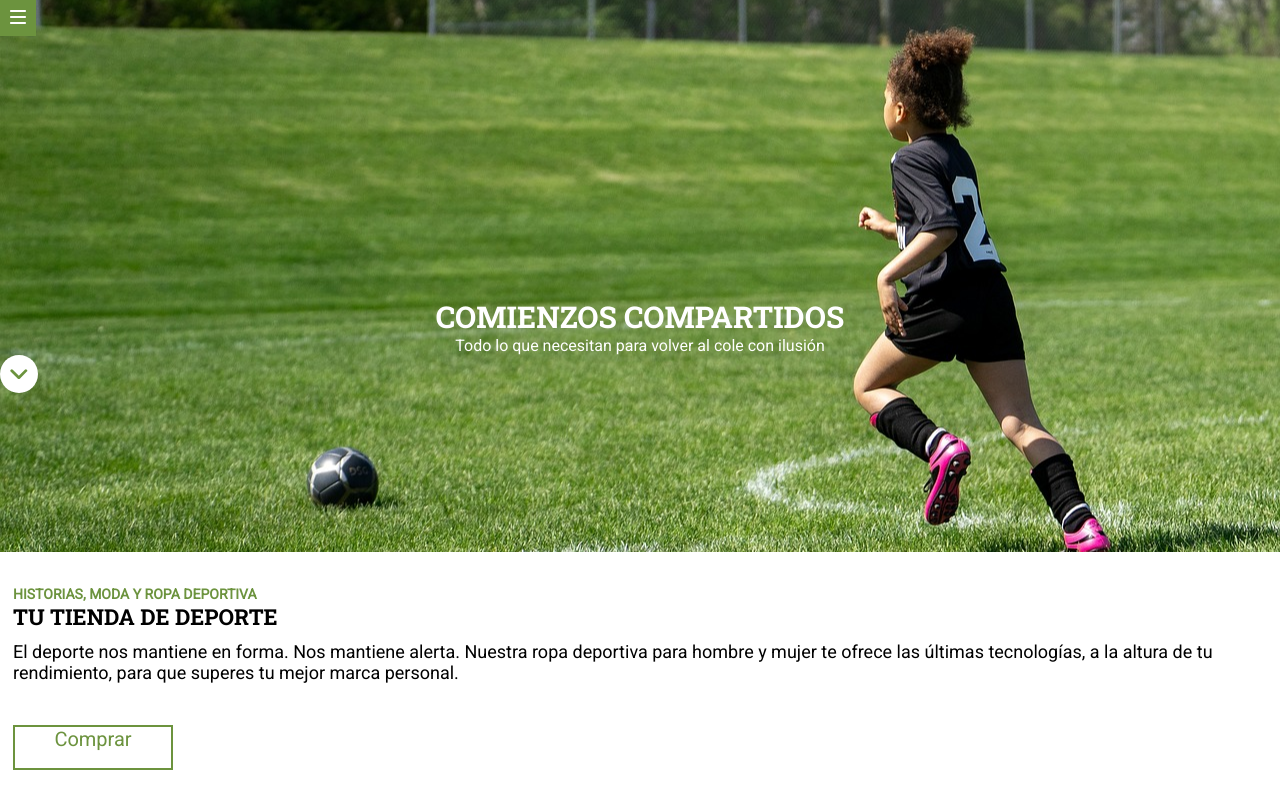
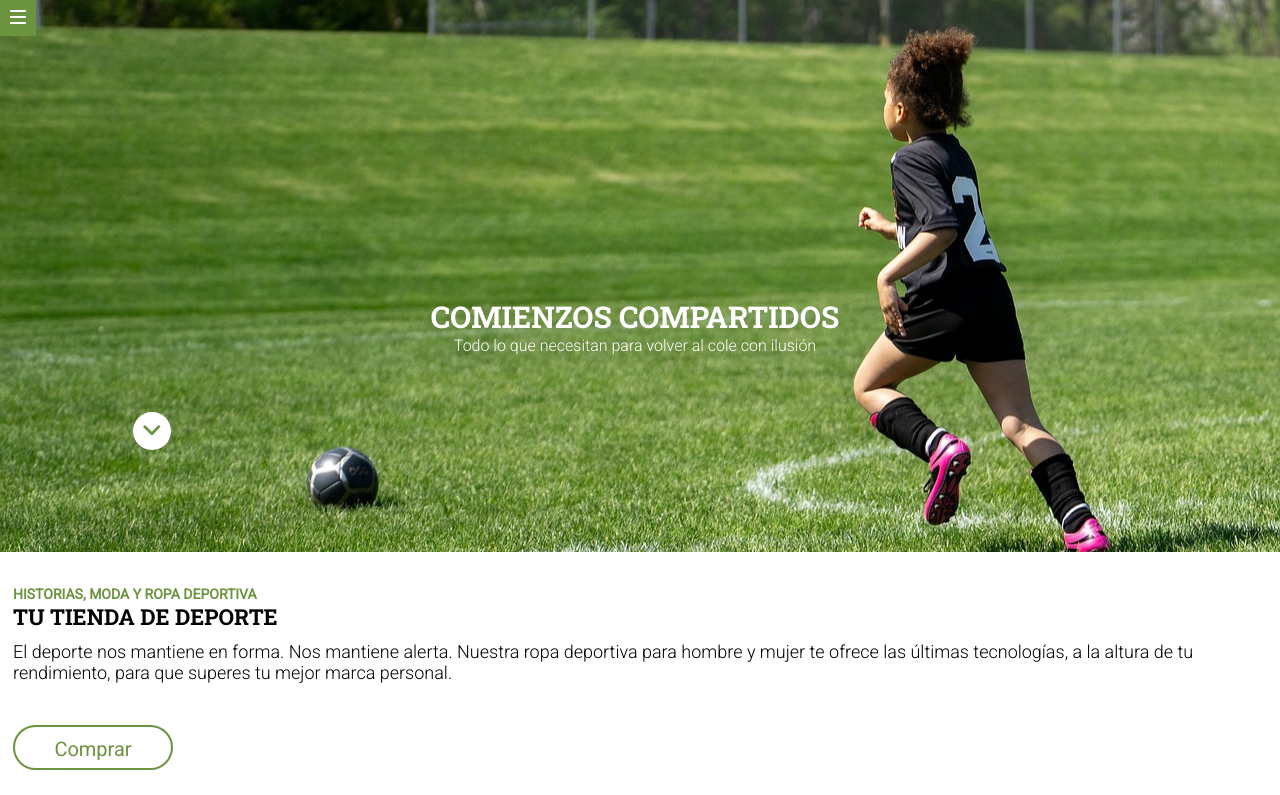
Before and after one commit to cristinanico/modulo-1-evaluacion-final-cristinanico, a website: page public/index.html in a window 1280 px wide. Shown: the top 795 px of the page. Drawn offline with Linux system fonts and the light colour scheme.

Commit message:
control version

```diff
--- a/public/index.html
+++ b/public/index.html
@@ -11,6 +11,9 @@
 <link rel="preconnect" href="https://fonts.gstatic.com" crossorigin>
 <link href="https://fonts.googleapis.com/css2?family=Roboto&display=swap" rel="stylesheet">
 <script src="https://kit.fontawesome.com/66349fc88a.js" crossorigin="anonymous"></script>
+<link rel="preconnect" href="https://fonts.googleapis.com">
+<link rel="preconnect" href="https://fonts.gstatic.com" crossorigin>
+<link href="https://fonts.googleapis.com/css2?family=Roboto:wght@300&display=swap" rel="stylesheet">
     <link rel="stylesheet" href="./assets/css/main.css" />
     <title>Evaluación Final</title>
 </head>
@@ -28,7 +31,9 @@
             <p class="header__hero-p">Todo lo que necesitan para volver al cole con ilusión</p>
          <div>
             <nav class="header__hero-button">
+               <a href="#">
                 <img src="./assets/images/ico-scroll-down.svg">
+            </a>
             </nav>
         </div>
         </div>
--- a/src/html/index.html
+++ b/src/html/index.html
@@ -11,6 +11,9 @@
 <link rel="preconnect" href="https://fonts.gstatic.com" crossorigin>
 <link href="https://fonts.googleapis.com/css2?family=Roboto&display=swap" rel="stylesheet">
 <script src="https://kit.fontawesome.com/66349fc88a.js" crossorigin="anonymous"></script>
+<link rel="preconnect" href="https://fonts.googleapis.com">
+<link rel="preconnect" href="https://fonts.gstatic.com" crossorigin>
+<link href="https://fonts.googleapis.com/css2?family=Roboto:wght@300&display=swap" rel="stylesheet">
     <link rel="stylesheet" href="./assets/css/main.css" />
     <title>Evaluación Final</title>
 </head>
@@ -28,7 +31,9 @@
             <p class="header__hero-p">Todo lo que necesitan para volver al cole con ilusión</p>
          <div>
             <nav class="header__hero-button">
+               <a href="#">
                 <img src="./assets/images/ico-scroll-down.svg">
+            </a>
             </nav>
         </div>
         </div>
--- a/src/scss/main.scss
+++ b/src/scss/main.scss
@@ -33,6 +33,7 @@
         justify-content: center;
         align-items: center;
         flex-direction: column;
+        margin-right: 1rem;
     }
 
         .header__hero-h1 {
@@ -48,11 +49,11 @@
 
         .header__hero-p {
             font-family: $robotoRegular;
+            font-weight: 300;
             font-size: 1.6rem;
             justify-content: center;
             align-items: center;
             text-align: center;
-            width: 100%;
             flex-direction: column;
         }
 
@@ -64,8 +65,8 @@
             width: 3.8rem;
             height: 3.8rem;
             border-radius: 50% 50%;
+            transform: translateY(150%) translateX(350%);
         }
-
 
 .hero {
     display: flex;
@@ -85,6 +86,7 @@
 
             .hero__firstsection-h3 {
                 font-family: $robotoSladBold;
+                font-weight: 300;
                 text-transform: uppercase;
                 margin-bottom: 1rem;
                 font-size: 2.2rem;
@@ -93,6 +95,7 @@
             .hero__firstsection-h3-p {
                 font-family: $robotoRegular;
                 font-size: 1.8rem;
+                font-weight: 300;
             }
 
             .hero__firstsection-button {
@@ -106,6 +109,8 @@
                 height: 4.5rem;
                 margin-top: 4.2rem;
                 margin-bottom: 2.8rem;
+                padding-top: 1rem;
+                border-radius: 6rem;
             }
 
         /*CORTE ENTRE SECCIONES*/
```
Also changed, not shown: public/assets/css/main.css, 1 other file.
